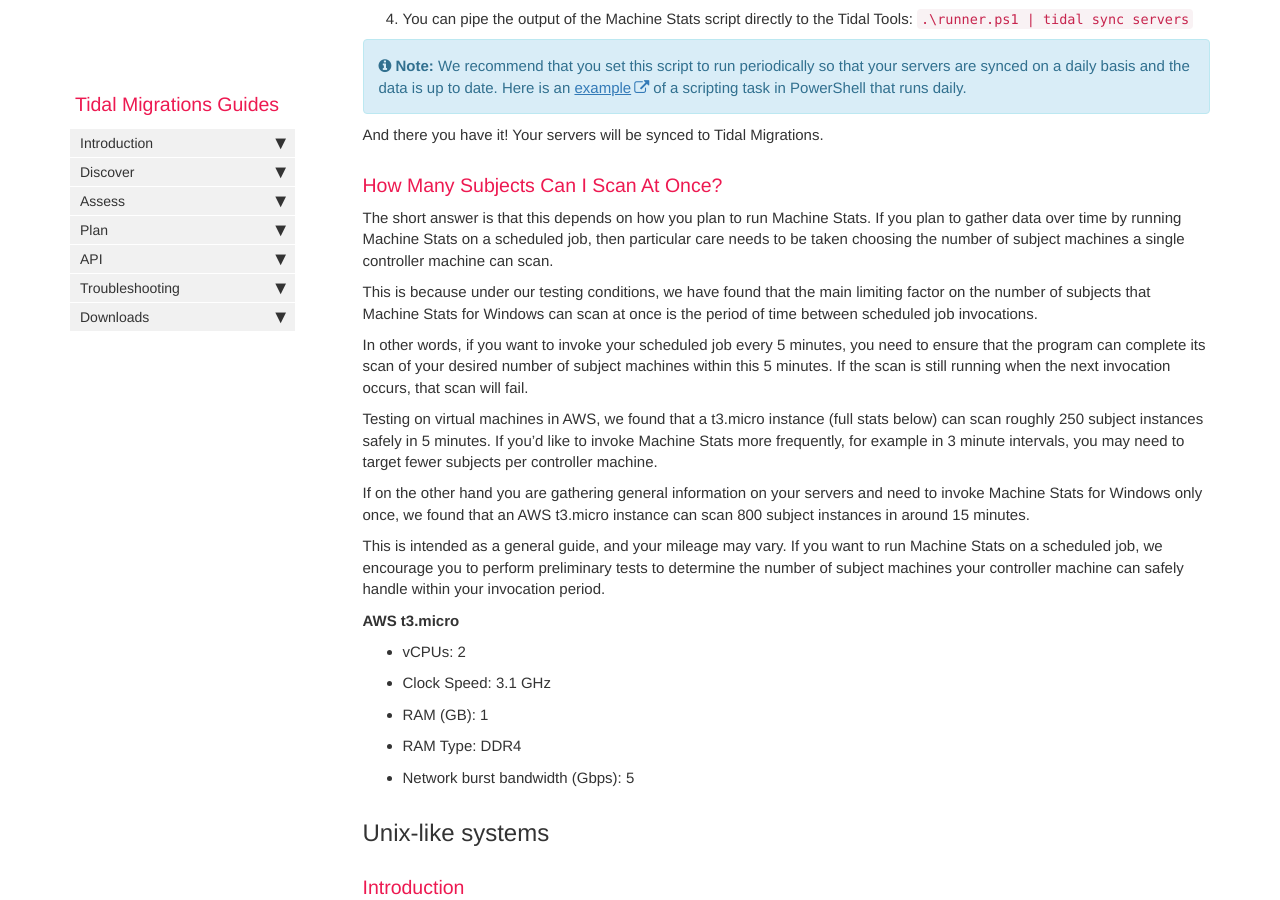
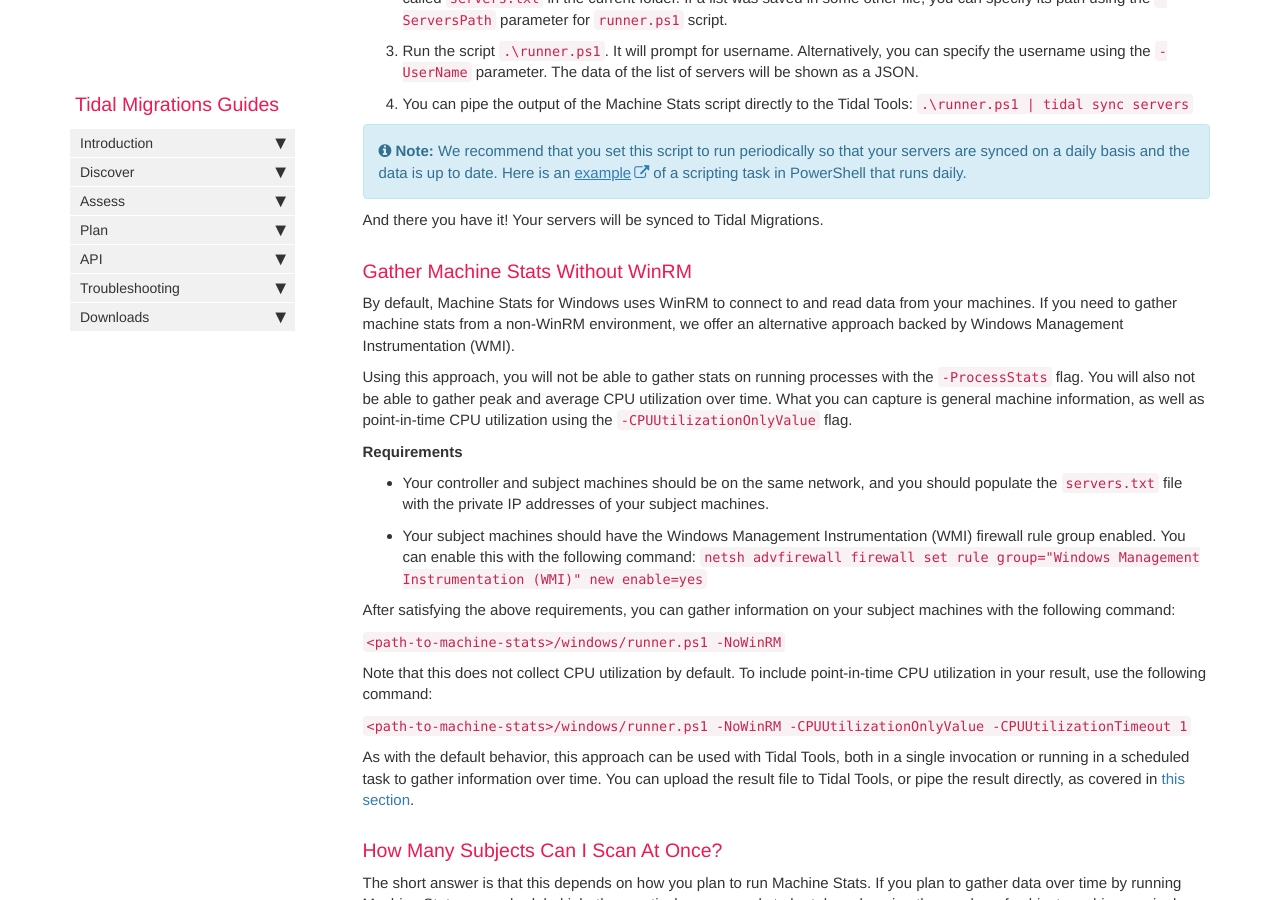
Before and after one commit to tidalmigrations/tidalmigrations.github.io, a Jekyll site: the page built from pages/tidal tools/machine_stats.md, in a window 1280 px wide and 900 px high, scrolled down 1830 px. Built offline with Jekyll 4.4.1, drawn with Linux system fonts in a browser that asks for light colours; nearby versions of some CDN libraries; comment, search, counter and statistics services are not loaded; some of the changed text lies outside the part shown.

Commit message:
Added MS4W section on NoWinRM

```diff
--- a/pages/tidal tools/machine_stats.md
+++ b/pages/tidal tools/machine_stats.md
@@ -32,14 +32,13 @@ Migrations." %}
 
 ### Introduction
 
-This is a simple and effective way to gather machine stats (RAM, Storage, CPU)
-from a Windows Server environment. For better results, we recommend using it
-with
-[WinRM](https://docs.microsoft.com/en-us/windows/win32/winrm/installation-and-configuration-for-windows-remote-management)
-to `Invoke-Command` across your servers. However, it is also possible to
-execute in non-WinRM environments, though not all of the stats will be
-available to gather in such case. As a result it outputs JSON data which can be
-securely sent to your Tidal Migrations workspace using the `tidal` command.
+Machine Stats for Windows is a simple and effective way to gather machine stats (RAM, Storage, CPU) from a Windows Server environment.
+For better results, we recommend using it with [WinRM](https://docs.microsoft.com/en-us/windows/win32/winrm/installation-and-configuration-for-windows-remote-management)
+to `Invoke-Command` across your servers.
+
+If WinRM is not the ideal solution for you, we offer an alternative approach backed by WMI. See [this section](#gather-machine-stats-without-winrm) for more information.
+
+Machine Stats for Windows outputs JSON data which can be securely sent to your Tidal Migrations workspace using the `tidal` command.
 
 ### Requirements and Dependencies
 
@@ -86,6 +85,27 @@ https://docs.microsoft.com/en-us/windows/desktop/taskschd/daily-trigger-example-
 of a scripting task in PowerShell that runs daily."%}
 
 And there you have it! Your servers will be synced to Tidal Migrations.
+
+### Gather Machine Stats Without WinRM
+
+By default, Machine Stats for Windows uses WinRM to connect to and read data from your machines. If you need to gather machine stats from a non-WinRM environment, we offer an alternative approach backed by Windows Management Instrumentation (WMI).
+
+Using this approach, you will not be able to gather stats on running processes with the `-ProcessStats` flag. You will also not be able to gather peak and average CPU utilization over time. What you can capture is general machine information, as well as point-in-time CPU utilization using the `-CPUUtilizationOnlyValue` flag.
+
+__Requirements__
+- Your controller and subject machines should be on the same network, and you should populate the `servers.txt` file with the private IP addresses of your subject machines.
+- Your subject machines should have the Windows Management Instrumentation (WMI) firewall rule group enabled. You can enable this with the following command:
+`netsh advfirewall firewall set rule group="Windows Management Instrumentation (WMI)" new enable=yes`
+
+After satisfying the above requirements, you can gather information on your subject machines with the following command:
+
+`<path-to-machine-stats>/windows/runner.ps1 -NoWinRM`
+
+Note that this does not collect CPU utilization by default. To include point-in-time CPU utilization in your result, use the following command:
+
+`<path-to-machine-stats>/windows/runner.ps1 -NoWinRM -CPUUtilizationOnlyValue -CPUUtilizationTimeout 1`
+
+As with the default behavior, this approach can be used with Tidal Tools, both in a single invocation or running in a scheduled task to gather information over time. You can upload the result file to Tidal Tools, or pipe the result directly, as covered in [this section](#running-the-script).
 
 ### How Many Subjects Can I Scan At Once?
 
```
